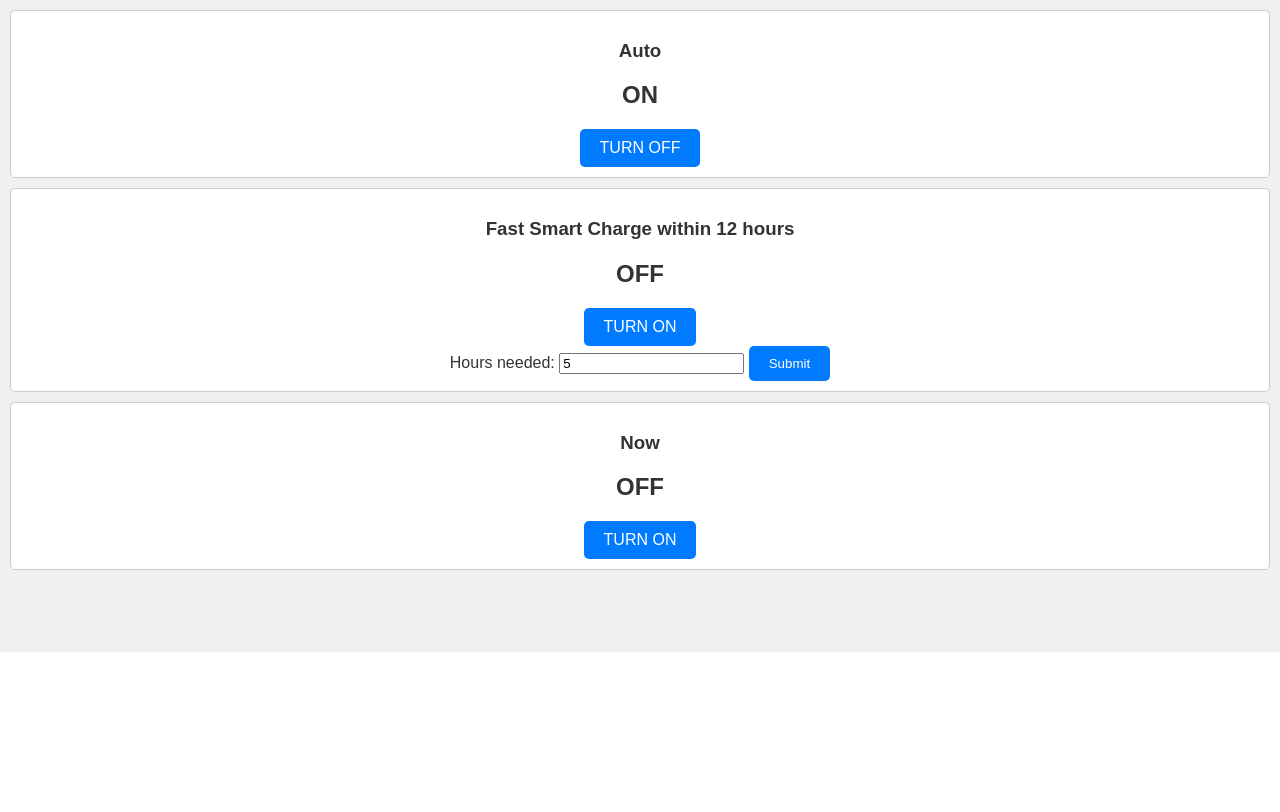
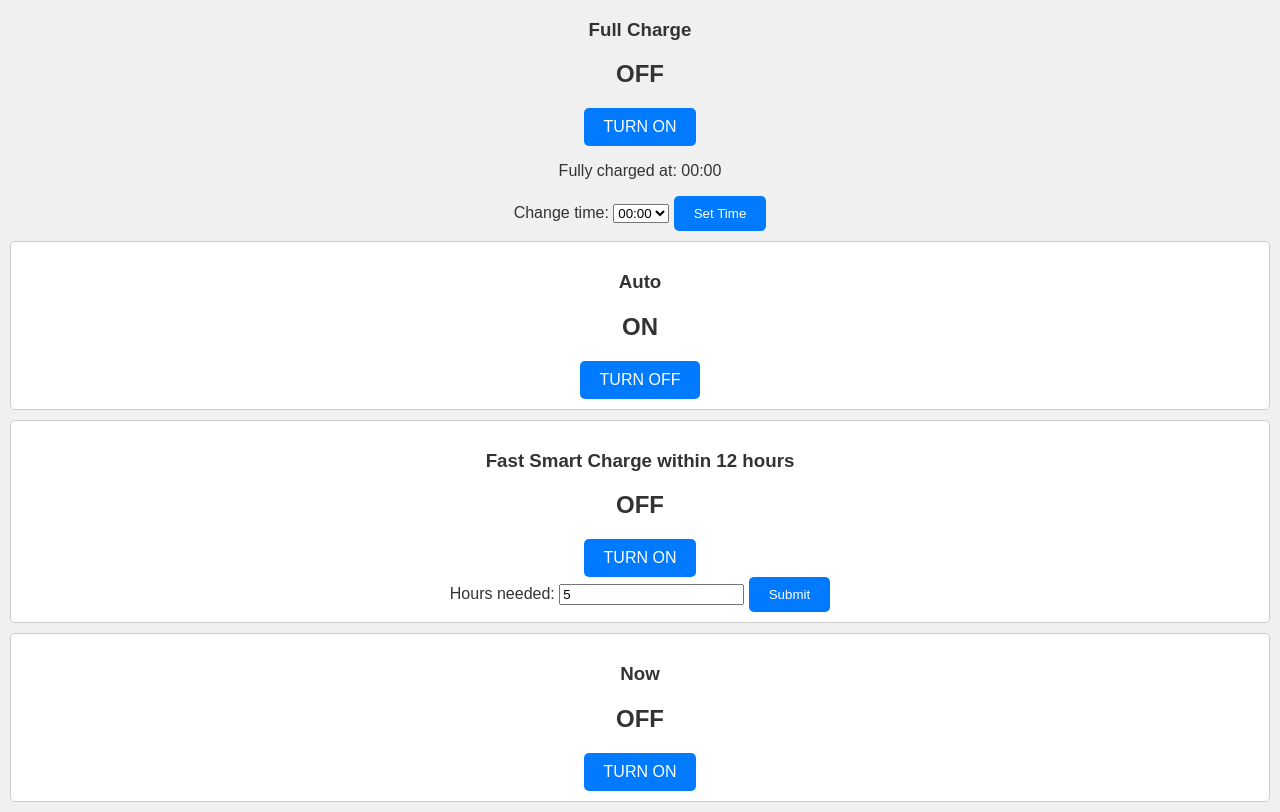
Before and after one commit to HansAlin/Wallbox, a Flask app: page / in a window 1280 px wide. Shown: the part 148-960 px from the top of the page. Before the commit the page ends 800 px from the top, so only its background shows below. Run offline with Flask 3, Linux system fonts and the light colour scheme.

Commit message:
added full charge

```diff
--- a/NordPool/nordPool.py
+++ b/NordPool/nordPool.py
@@ -27,7 +27,7 @@ def getDataNordPool(utc_offset, now, prev_data):
 			last_time_stamp_prev = prev_data['TimeStamp'].iloc[-1]
 
 			# Before new data have arrived
-			if now.hour < 14:
+			if now.hour < 14 or (now - prev_data['nordpool']['TimeStamp'].iloc[0] < datetime.timedelta(hours=0)):
 				new_data = get_price_from_date(now=now, utc_offset=utc_offset)
 			else:
 				new_data = get_price_spot(utc_offset)
--- a/server.py
+++ b/server.py
@@ -4,20 +4,30 @@ import time
 
 
 auto_Sts = 1
+full_Sts = 0
 fast_smart_Sts = 0
 now_Sts = 0
+set_time = 0
 hours = 5
 app = Flask(__name__)
 
 @app.route('/')
 def index():
+	global set_time
+	global hours
+	global auto_Sts
+	global full_Sts
+	global fast_smart_Sts
+	global now_Sts
 
 	templateData = {
 			'title' : 'Charger',
 			'auto' : auto_Sts,
+			'full': full_Sts,
 			'fast_smart' : fast_smart_Sts,
 			'on': now_Sts,
 			'hours':hours,
+			'set_time': set_time,
 			}
 
 	return render_template('index.html',  **templateData)
@@ -25,9 +35,11 @@ def index():
 @app.route('/<deviceName>/<action>')
 def action(deviceName, action):
 	global auto_Sts
+	global full_Sts
 	global fast_smart_Sts
 	global now_Sts
 	global hours
+	global set_time
 
 
 	if deviceName == 'auto':
@@ -35,11 +47,24 @@ def action(deviceName, action):
 		if action == 'on':
 			print(f'Auto is on!')
 			auto_Sts = 1
+			full_Sts = 0
 			fast_smart_Sts = 0
 			now_Sts = 0
 		if action == 'off':
 			print(f'Auto is off!')
 			auto_Sts = 0
+
+	if deviceName == 'full':
+
+		if action == 'on':
+			print("Charging to full!")
+			full_Sts = 1
+			auto_Sts = 0
+			fast_smart_Sts = 0
+			now_Sts = 0
+		if action == 'off':
+			print("Not charging to full!")
+			full_Sts = 0
 
 	if deviceName == 'fast_smart':
 
@@ -47,6 +72,7 @@ def action(deviceName, action):
 			print("Fast smart is on!")
 			fast_smart_Sts = 1
 			auto_Sts = 0
+			full_Sts = 0
 			now_Sts = 0
 		if action == 'off':
 			print("Fast smart is off!")
@@ -58,6 +84,7 @@ def action(deviceName, action):
 			print("Charging now!")
 			now_Sts = 1
 			fast_smart_Sts = 0
+			full_Sts = 0
 			auto_Sts = 0
 		if action == 'off':
 			print('Not  charging on demand')
@@ -65,9 +92,11 @@ def action(deviceName, action):
 
 	templateData = {
 		'auto' : auto_Sts,
+		'full': full_Sts,
 		'fast_smart' : fast_smart_Sts,
 		'on' : now_Sts,
 		'hours' : hours,
+		'set_time': set_time
 		}
 
 	return render_template('index.html', **templateData)
@@ -75,17 +104,22 @@ def action(deviceName, action):
 
 @app.route('/get_status', methods=['GET'])
 def get_status():
-    global auto_Sts
-    global fast_smart_Sts
-    global now_Sts
+	global auto_Sts
+	global fast_smart_Sts
+	global now_Sts
+	global full_Sts
+	global hours
+	global set_time
 
-    templateData = {
-        'auto': auto_Sts,
-				'fast_smart':fast_smart_Sts,
-				'on': now_Sts,
-				'hours':hours,
-					}
-    return jsonify(templateData)  # Convert the templateData dictionary to JSON and return it
+	templateData = {
+			'auto': auto_Sts,
+			'full': full_Sts,
+			'fast_smart':fast_smart_Sts,
+			'on': now_Sts,
+			'hours':hours,
+			'set_time': set_time,
+				}
+	return jsonify(templateData)  # Convert the templateData dictionary to JSON and return it
 
 @app.route('/set_value', methods=['POST'])
 def set_value():
@@ -100,29 +134,45 @@ def set_value():
 @app.route('/set_state', methods=['POST'])
 def set_state():
 	global auto_Sts
+	global full_Sts
 	global fast_smart_Sts
 	global now_Sts
+	global set_time
 	global hours
 
 	data = request.get_json()
 	if data:
 		if 'auto' in data:
 			auto_Sts = data['auto']
+		if 'full' in data:
+			full_Sts = data['full']
 		if 'fast_smart' in data:
 			fast_smart_Sts = data['fast_smart']
 		if 'on' in data:
 			now_Sts = data['on']
 		if 'hours' in data:
 			hours = data['hours']
+		if 'set_time' in data:
+			set_time = data['set_time']
 
 	templateData = {
 		'auto' : auto_Sts,
+		'full': full_Sts,
 		'fast_smart' : fast_smart_Sts,
 		'on' : now_Sts,
+		'set_time': set_time,
 		'hours' : hours,
 		}
 
 	return render_template('index.html', **templateData)
 
+@app.route('/set_time', methods=['POST'])
+def set_time_route():
+	global set_time
+	selected_time = request.form['set_time']
+	set_time, _ = map(int, selected_time.split(':'))  # split the selected time into hours and minutes
+
+	return redirect('/')
+
 if __name__ == '__main__':
 	app.run(debug=True, port=5000, host='0.0.0.0')
--- a/templates/index.html
+++ b/templates/index.html
@@ -1,44 +1,4 @@
-<!-- <!DOCTYPE html>
-	<center>
-	<head>
-		<title>Charger</title>
-		<link rel="stylesheet" href="../static/style.css"
-	</head>
-	<body>
-		<h1>Charger</h1>
-		<h2> Satus and Control </h2>
-		<h3> Auto  ==> {{ auto }} ==>
-			 {% if auto == 1 %}
-			<a href="/auto/off" class="button">TURN OFF</a>
-			{% else %}
-			<a href="/auto/on" class="button">TURN ON</a>
-			{% endif %}
-		</h3>
 
-		<h3> Fast Smart  ==> {{ fast_smart }} ==>
-                         {% if fast_smart == 1 %}
-                        <a href="/fast_smart/off" class="button">TURN OFF</a>
-                       {% else %}
-                        <a href="/fast_smart/on" class="button">TURN ON</a>
-                        {% endif %}
-                </h3>
-
-		<form action="/set_value" method="post">
-            		<label for="hours">Hours:</label>
-           		<input type="text" id="hours" name="hours" value={{hours}}>
-            		<input type="submit" value="Submit">
-       		</form>
-
-                <h3> Now  ==> {{ on  }} ==>
-                         {% if on  == 1 %}
-                        <a href="/now/off" class="button">TURN OFF</a>
-                        {% else %}
-                        <a href="/now/on" class="button">TURN ON</a>
-                        {% endif %}
-                </h3>
-	</body>
-	</center>
-</html> -->
 
 <!DOCTYPE html>
 <html lang="en">
@@ -54,6 +14,33 @@
         <h1>Charger Control</h1>
         <h2>Status and Control</h2>
     </header>
+
+    <section class=="control-section">
+        <h3>Full Charge</h3>
+        {% if full == 1 %}
+            <h2> ON </h2>
+            <a href="/full/off" class="button">TURN OFF</a>
+        {% else %}
+        <h2> OFF </h2>
+            <a href="/full/on" class="button">TURN ON</a>
+        {% endif %}
+
+        <p>Fully charged at: {{ '%02d' % set_time }}:00</p>
+        <form action="/set_time" method="post">
+            <label for="set_time">Change time:</label>
+            <select id="set_time" name="set_time">
+                {% for i in range(24) %}
+                    {% if i == set_time %}
+                        <option value="{{ '%02d' % i }}:00" selected>{{ '%02d' % i }}:00</option>
+                    {% else %}
+                        <option value="{{ '%02d' % i }}:00">{{ '%02d' % i }}:00</option>
+                    {% endif %}
+                {% endfor %}
+            </select>
+            <button type="submit" class="button">Set Time</button>
+        </form>
+
+    </section>
 
     <section class="control-section">
         <h3>Auto</h3>
```
Also changed, not shown: CHARGE/charge.py (+31 -1 lines), main.py (+49 -6 lines).
